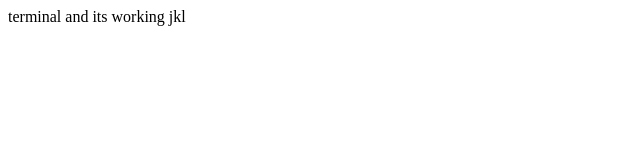
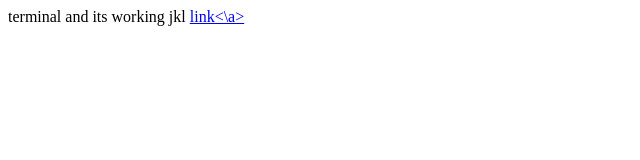
Before and after one commit to Rishabh-Dwivedi-g/Rishabh-Dwivedi-g.git.io, a plain HTML site: page index.html in a window 1280 px wide. Shown: the full height of the page, 0-640 px from the left. Drawn offline with Linux system fonts and the light colour scheme.

Commit message:
inserting link

```diff
--- a/index.html
+++ b/index.html
@@ -3,3 +3,4 @@
 its
 working
 jkl
+ <a href=second.html> link<\a>
```
